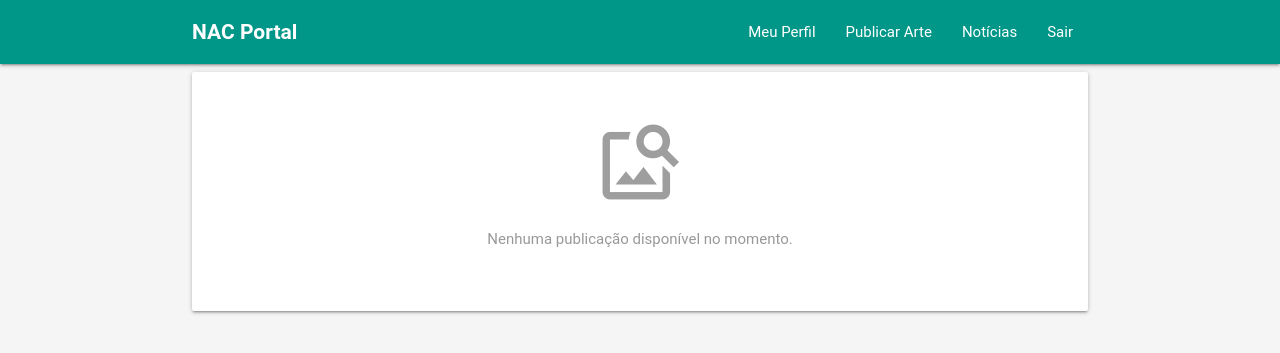
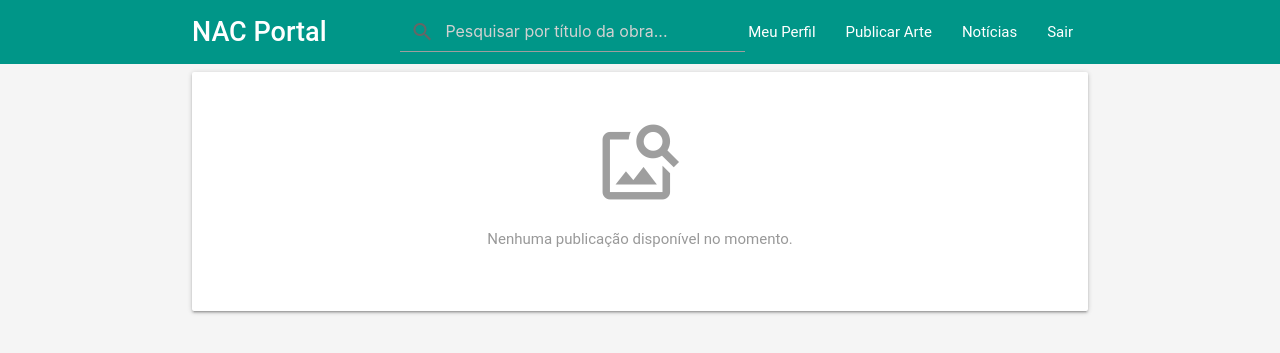
Before and after one commit to ThomasBraccini/TCC, a PHP site: page /feed.php in a window 1280 px wide. Shown: the top 353 px of the page. Run offline with PHP 8.4, Linux system fonts and the light colour scheme; a user stored in the database is signed in; data comes from the database, SQL or seed files in the repository; data that the repository does not hold is empty.

Commit message:
Pesquisa feita
pesquisa feita, agr e comentarios e curtidas.

```diff
--- a/css/style_todos.css
+++ b/css/style_todos.css
@@ -120,26 +120,33 @@
     /*Fecha feed styles*/
 
     /* Header Styles */
-        .nav-wrapper .input-field {
-            margin: 0 10px;
+/* Altura fixa da navbar */
+        nav { height: 64px; line-height: 64px; }
+        nav .brand-logo { line-height: 64px; font-weight: 500; }
+
+        /* Barra de busca centralizada */
+        .search-wrapper {
+            position: absolute;
+            left: 50%;
+            transform: translateX(-50%);
+            width: 400px;
+            top: 50%;
+            transform: translate(-50%, -50%);
         }
-        .nav-wrapper .input-field input {
-            height: 2.5rem;
-            font-size: 0.9rem;
+        .search-wrapper input {
+            height: 40px !important;
+            border-radius: 25px;
+            padding-left: 45px !important;
+            background: rgba(255,255,255,0.9);
+            border: none;
+            box-shadow: 0 2px 10px rgba(0,0,0,0.1);
         }
-        .nav-wrapper .brand-logo {
-            font-weight: 600;
-            font-size: 1.4rem;
-        }
-        .nav-wrapper i {
-            height: 2.5rem;
-            line-height: 2.5rem;
-        }
-        @media (max-width: 600px) {
-            .hide-on-mobile { display: none ; }
-            .brand-logo { font-size: 1.1rem ; }
-            .nav-wrapper .input-field { margin: 0 5px; }
-            .nav-wrapper .input-field input { width: 100px ; }
+        .search-wrapper i {
+            position: absolute;
+            left: 14px;
+            top: 50%;
+            transform: translateY(-50%);
+            color: #666;
         }
     /* Fecha Header Styles */
     /* Login pagina Styles */
--- a/feed.php
+++ b/feed.php
@@ -4,15 +4,12 @@ if (!isset($_SESSION['user_id'])) {
     header("Location: index.php");
     exit;
 }
-
-require_once "conexao.php"; // na raiz
-
-// Mensagens
+require_once "conexao.php";
+// Proteção mínima apenas no erro da URL
 $mostrar_modal_sucesso = isset($_GET['success']);
 $mensagem_erro = isset($_GET['error'])
-    ? '<div class="card-panel red lighten-4 red-text text-darken-2">' . htmlspecialchars($_GET['error']) . '</div>'
+    ? '<div class="card-panel red lighten-4 red-text text-darken-2">' . htmlspecialchars($_GET['error'], ENT_QUOTES, 'UTF-8') . '</div>'
     : '';
-
 // Busca publicações
 $sql = "SELECT
             p.titulo, p.caminho_arquivo, p.tipo_arquivo, p.data_publicacao,
@@ -21,12 +18,11 @@ $sql = "SELECT
         JOIN usuario u ON p.id_usuario_fk = u.id_usuario
         WHERE p.deleted_at IS NULL
         ORDER BY p.data_publicacao DESC";
-
 $resultado = mysqli_query($conexao, $sql);
 $publicacoes = [];
 if ($resultado) {
-    while ($row = mysqli_fetch_assoc($resultado)) {
-        $publicacoes[] = $row;
+    while ($registro = mysqli_fetch_assoc($resultado)) {
+        $publicacoes[] = $registro;
     }
 }
 ?>
@@ -34,21 +30,18 @@ if ($resultado) {
 <html lang="pt-br">
 <head>
     <meta charset="UTF-8">
-    <meta name="viewport" content="width=device-width, initial-scale=1.0"/>
     <title>NAC Portal - Feed</title>
     <link href="https://fonts.googleapis.com/icon?family=Material+Icons" rel="stylesheet">
-    <link type="text/css" rel="stylesheet" href="css/materialize.min.css" media="screen,projection"/>
+    <link type="text/css" rel="stylesheet" href="css/materialize.min.css" media="screen"/>
     <link type="text/css" rel="stylesheet" href="css/style_todos.css"/>
 </head>
 <body>
     <?php include_once "header.php"; ?>
-
     <main class="container">
         <!-- ERRO -->
         <?php if ($mensagem_erro): ?>
-            <div class="row"><div class="col s12"><?= $mensagem_erro ?></div></div>
+            <div class="row"><div class="col"><?= $mensagem_erro ?></div></div>
         <?php endif; ?>
-
         <!-- MODAL SUCESSO -->
         <div id="modal-sucesso" class="modal">
             <div class="modal-content center">
@@ -60,7 +53,6 @@ if ($resultado) {
                 <a href="#!" class="modal-close waves-effect btn-flat">OK</a>
             </div>
         </div>
-
         <!-- PUBLICAÇÕES -->
         <?php if (empty($publicacoes)): ?>
             <div class="card-panel center no-content">
@@ -75,14 +67,15 @@ if ($resultado) {
                     $thumbnail = "uploads/thumbnail_" . pathinfo($publicacao['caminho_arquivo'], PATHINFO_FILENAME) . ".jpg";
                     $data_formatada = date('d/m/Y', strtotime($publicacao['data_publicacao']));
                     $is_dono = $publicacao['id_usuario_fk'] == $_SESSION['user_id'];
+                    $titulo_lower = strtolower($publicacao['titulo']);
                     ?>
-                    <div class="feed-col col s12 m6 l4" style="padding: 0.75rem;">
+                    <div class="feed-col col l4" style="padding: 0.75rem;"
+                        data-titulo="<?= $titulo_lower ?>">
                         <div class="card feed-card">
-
                             <!-- MÍDIA -->
                             <?php if ($publicacao['tipo_arquivo'] == 'imagem'): ?>
                                 <div class="feed-media-container">
-                                    <img src="<?= $caminho_arquivo ?>" class="feed-img materialboxed" alt="<?= htmlspecialchars($publicacao['titulo']) ?>">
+                                    <img src="<?= $caminho_arquivo ?>" class="feed-img materialboxed" alt="<?= $publicacao['titulo'] ?>">
                                 </div>
                             <?php elseif ($publicacao['tipo_arquivo'] == 'video'): ?>
                                 <div class="feed-media-container">
@@ -101,30 +94,24 @@ if ($resultado) {
                                     </audio>
                                 </div>
                             <?php endif; ?>
-
                             <!-- CONTEÚDO -->
                             <div class="card-content-feed">
                                 <div style="display: flex; justify-content: space-between; align-items: center; margin-bottom: 0.5rem;">
-
-                                    <!-- BOTÃO VERDE (CORRIGIDO: caminho para pasta meu_perfil) -->
                                     <a href="meu_perfil/usuarios_perfil.php?id=<?= $publicacao['id_usuario_fk'] ?>"
-                                       class="waves-effect waves-light teal lighten-1 white-text"
-                                       style="padding: 6px 16px; border-radius: 20px; font-weight: 500; font-size: 0.9rem; box-shadow: 0 2px 5px rgba(0,0,0,0.2); text-decoration: none;">
-                                        <?= htmlspecialchars($publicacao['nome_usuario']) ?>
+                                        class="waves-effect waves-light teal lighten-1 white-text"
+                                        style="padding: 6px 16px; border-radius: 20px; font-weight: 500; font-size: 0.9rem; box-shadow: 0 2px 5px rgba(0,0,0,0.2); text-decoration: none;">
+                                        <?= $publicacao['nome_usuario'] ?>
                                     </a>
-
                                     <span class="grey-text text-darken-1" style="font-size: 0.8rem;">
                                         <?= $data_formatada ?>
                                     </span>
                                 </div>
-
-                                <h3 class="card-title-feed"><?= htmlspecialchars($publicacao['titulo']) ?></h3>
-                                <p class="feed-description"><?= nl2br(htmlspecialchars($publicacao['descricao'])) ?></p>
-
+                                <h3 class="card-title-feed"><?= $publicacao['titulo'] ?></h3>
+                                <p class="feed-description"><?= $publicacao['descricao'] ?></p>
                                 <div class="delete-btn">
                                     <?php if ($is_dono): ?>
                                         <a href="#modal-delete-<?= $publicacao['id_publicacao'] ?>"
-                                           class="modal-trigger btn-small red waves-effect waves-light">
+                                            class="modal-trigger btn-small red waves-effect waves-light">
                                             <i class="material-icons left">delete</i> Excluir
                                         </a>
                                     <?php else: ?>
@@ -134,20 +121,19 @@ if ($resultado) {
                             </div>
                         </div>
                     </div>
-
                     <!-- MODAL EXCLUIR -->
                     <?php if ($is_dono): ?>
                         <div id="modal-delete-<?= $publicacao['id_publicacao'] ?>" class="modal">
                             <div class="modal-content">
                                 <h5>Excluir Publicação?</h5>
                                 <p>Você está prestes a <strong>excluir permanentemente</strong>:</p>
-                                <p class="truncate"><strong>"<?= htmlspecialchars($publicacao['titulo']) ?>"</strong></p>
+                                <p class="truncate"><strong>"<?= $publicacao['titulo'] ?>"</strong></p>
                                 <p><small>Esta ação não pode ser desfeita.</small></p>
                             </div>
                             <div class="modal-footer">
                                 <a href="#!" class="modal-close waves-effect btn-flat">Cancelar</a>
                                 <a href="upload_arquivos/excluir_publicacao.php?id=<?= $publicacao['id_publicacao'] ?>"
-                                class="btn red waves-effect waves-light">
+                                    class="btn red waves-effect waves-light">
                                     <i class="material-icons left">delete</i> Confirmar
                                 </a>
                             </div>
@@ -157,14 +143,12 @@ if ($resultado) {
             </div>
         <?php endif; ?>
     </main>
-
     <!-- JS -->
     <script type="text/javascript" src="js/materialize.min.js"></script>
     <script>
         document.addEventListener('DOMContentLoaded', function() {
             M.Modal.init(document.querySelectorAll('.modal'), { opacity: 0.7 });
             M.Materialbox.init(document.querySelectorAll('.materialboxed'));
-
             <?php if ($mostrar_modal_sucesso): ?>
                 const modalSucesso = M.Modal.getInstance(document.getElementById('modal-sucesso'));
                 if (modalSucesso) modalSucesso.open();
--- a/header.php
+++ b/header.php
@@ -3,30 +3,99 @@
 <head>
     <meta charset="UTF-8">
     <meta name="viewport" content="width=device-width, initial-scale=1.0"/>
+    <title>NAC Portal</title>
+    <!-- Materialize CSS -->
     <link href="https://fonts.googleapis.com/icon?family=Material+Icons" rel="stylesheet">
     <link type="text/css" rel="stylesheet" href="/TCC/css/materialize.min.css" media="screen,projection"/>
     <link type="text/css" rel="stylesheet" href="/TCC/css/style_todos.css"/>
+    <style>
+        nav { height: 64px; line-height: 64px; }
+        nav .brand-logo { line-height: 64px; font-weight: 500; }
+        .search-wrapper {
+            position: absolute;
+            left: 40%;
+            transform: translateX(-50%);
+            width: 300px;
+            top: 50%;
+            transform: translate(-50%, -50%);
+        }
+        .search-wrapper input {
+            height: 40px !important;
+            border-radius: 25px;
+            padding-left: 45px !important;
+            background: rgba(255,255,255,0.9);
+            border: none;
+            box-shadow: 0 2px 10px rgba(0,0,0,0.1);
+        }
+        .search-wrapper i {
+            position: absolute;
+            left: 10px;
+            top: 50%;
+            transform: translateY(-50%);
+            color: #666;
+        }
+    </style>
 </head>
 <body>
-
-<nav class="teal z-depth-1">
-    <div class="nav-wrapper container">
-        <a href="/TCC/feed.php" class="brand-logo left hide-on-mobile">NAC Portal</a>
-        <a href="/TCC/feed.php" class="brand-logo left show-on-mobile hide-on-med-and-up" style="font-size: 1rem;">NAC</a>
-
-        <ul class="right">
-            <li><a href="/TCC/meu_perfil/meu_perfil.php" class="tooltipped" data-position="bottom" data-tooltip="Meu Perfil">Meu Perfil</a></li>
-            <li><a href="/TCC/upload_arquivos/publicar_arte.php" class="tooltipped" data-position="bottom" data-tooltip="Publicar Arte">Publicar Arte</a></li>
-            <li><a href="/TCC/noticias.php" class="tooltipped" data-position="bottom" data-tooltip="Notícias">Notícias</a></li>
-            <li><a href="/TCC/logout.php" class="tooltipped" data-position="bottom" data-tooltip="Sair">Sair</a></li>
+<nav class="teal z-depth-0">
+    <div class="nav-wrapper container" style="position: relative;">
+        <a href="/TCC/feed.php" class="brand-logo white-text" style="font-size: 1.8rem;">
+            NAC Portal
+        </a>
+        <!-- BARRA DE PESQUISA (só no feed) -->
+        <?php if (basename($_SERVER['PHP_SELF']) === 'feed.php'): ?>
+            <div class="search-wrapper hide-on-med-and-down">
+                <i class="material-icons">search</i>
+                <input type="text" id="globalSearch" placeholder="Pesquisar por título da obra...">
+            </div>
+            <div class="search-wrapper hide-on-large-only">
+                <i class="material-icons">search</i>
+                <input type="text" id="globalSearchMobile" placeholder="Título da obra..." autocomplete="off">
+            </div>
+        <?php endif; ?>
+        <!-- MENU DIREITA -->
+        <ul class="right hide-on-med-and-down">
+            <li><a href="/TCC/meu_perfil/meu_perfil.php" class="white-text tooltipped" data-position="bottom" data-tooltip="Meu Perfil">Meu Perfil</a></li>
+            <li><a href="/TCC/upload_arquivos/publicar_arte.php" class="white-text tooltipped" data-position="bottom" data-tooltip="Publicar Arte">Publicar Arte</a></li>
+            <li><a href="/TCC/noticias.php" class="white-text tooltipped" data-position="bottom" data-tooltip="Notícias">Notícias</a></li>
+            <li><a href="/TCC/logout.php" class="white-text tooltipped" data-position="bottom" data-tooltip="Sair">Sair</a></li>
         </ul>
+        <a href="#" data-target="mobile-nav" class="sidenav-trigger right white-text">
+            <i class="material-icons">menu</i>
+        </a>
     </div>
 </nav>
-
-<script type="text/javascript" src="/TCC/js/materialize.min.js"></script>
+<!-- Sidenav Mobile -->
+<ul class="sidenav" id="mobile-nav">
+    <li><a href="/TCC/meu_perfil/meu_perfil.php">Meu Perfil</a></li>
+    <li><a href="/TCC/upload_arquivos/publicar_arte.php">Publicar Arte</a></li>
+    <li><a href="/TCC/noticias.php">Notícias</a></li>
+    <li><a href="/TCC/logout.php">Sair</a></li>
+</ul>
+<!-- Scripts -->
+<script src="/TCC/js/materialize.min.js"></script>
 <script>
     document.addEventListener('DOMContentLoaded', function() {
-        M.Tooltip.init(document.querySelectorAll('.tooltipped'), { position: 'bottom' });
+        M.Sidenav.init(document.querySelectorAll('.sidenav'));
+        M.Tooltip.init(document.querySelectorAll('.tooltipped'));
+        <?php if (basename($_SERVER['PHP_SELF']) === 'feed.php'): ?>
+            const searchDesktop = document.getElementById('globalSearch');
+            const searchMobile = document.getElementById('globalSearchMobile');
+            const cards = document.querySelectorAll('.feed-col');
+            const filterByTitle = (query) => {
+                query = query.toLowerCase().trim();
+                cards.forEach(card => {
+                    const titulo = (card.getAttribute('data-titulo') || '').toLowerCase();
+                    card.style.display = query === '' || titulo.includes(query) ? '' : 'none';
+                });
+            };
+            [searchDesktop, searchMobile].forEach(input => {
+                if (input) {
+                    input.addEventListener('input', e => filterByTitle(e.target.value));
+                    input.addEventListener('keyup', e => filterByTitle(e.target.value));
+                }
+            });
+        <?php endif; ?>
     });
 </script>
 </body>
```
